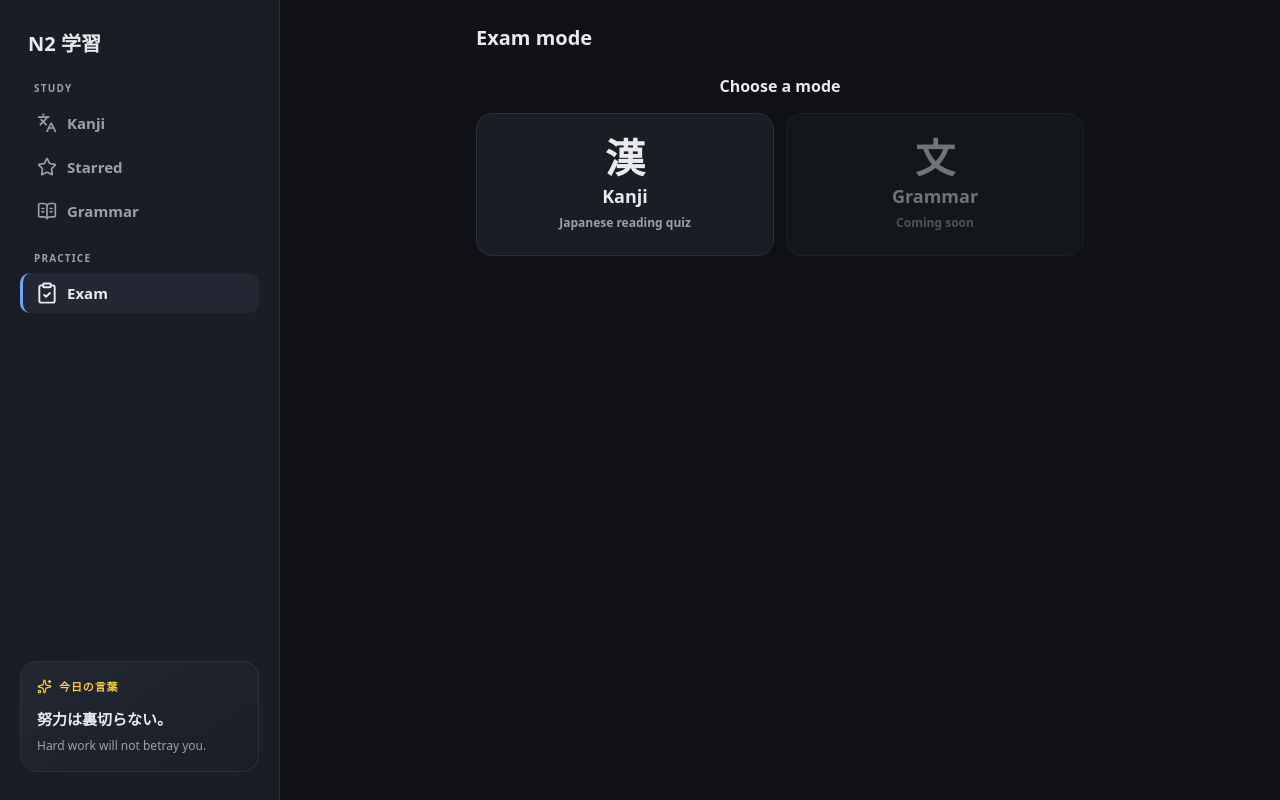
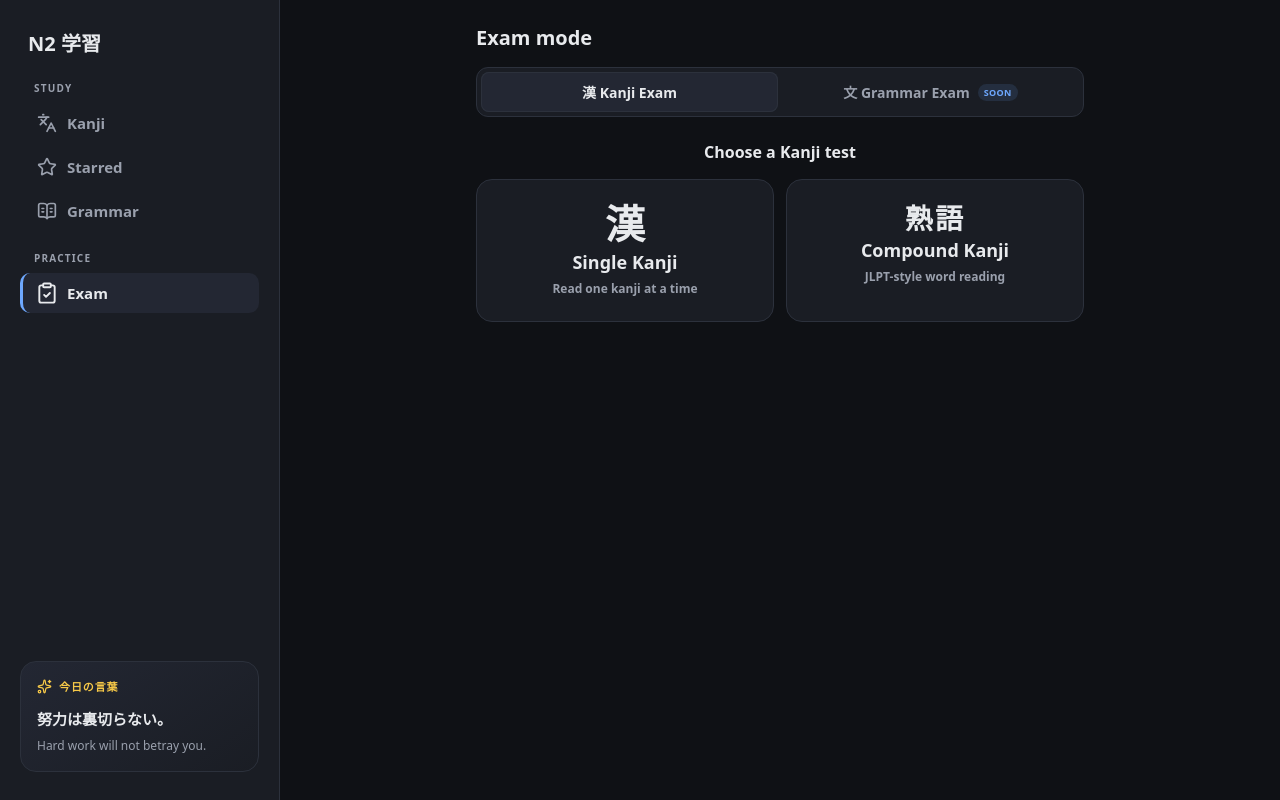
Before and after one commit to aungmyomyat220/N2_Pass, a Next.js app: page /exam in a window 1280 px wide. Built offline with nearby package versions, Linux system fonts and the light colour scheme.

Commit message:
feat: implement exam mode with kanji and grammar tabs, enhance quiz functionality

```diff
--- a/app/exam/page.tsx
+++ b/app/exam/page.tsx
@@ -3,18 +3,24 @@
 import { useCallback, useEffect, useMemo, useState } from "react";
 import rawData from "@/data/n2-kanji.json";
 import type { KanjiCard } from "@/lib/srs";
-import { buildQuiz, type QuizQuestion } from "@/lib/quiz";
+import {
+  buildCompoundQuiz,
+  buildQuiz,
+  type QuizQuestion,
+} from "@/lib/quiz";
 
 const CARDS = rawData as KanjiCard[];
 
-type Mode = "kanji" | "grammar";
-type Phase = "mode" | "count" | "quiz" | "result";
+type ExamTab = "kanji" | "grammar";
+type KanjiMode = "single" | "compound";
+type Phase = "choose" | "count" | "quiz" | "result";
 
 const COUNT_OPTIONS = [10, 20, 50, CARDS.length];
 
 export default function ExamPage() {
-  const [phase, setPhase] = useState<Phase>("mode");
-  const [mode, setMode] = useState<Mode | null>(null);
+  const [activeTab, setActiveTab] = useState<ExamTab>("kanji");
+  const [phase, setPhase] = useState<Phase>("choose");
+  const [kanjiMode, setKanjiMode] = useState<KanjiMode | null>(null);
   const [questions, setQuestions] = useState<QuizQuestion[]>([]);
   const [index, setIndex] = useState(0);
   const [score, setScore] = useState(0);
@@ -24,19 +30,47 @@ export default function ExamPage() {
   const answered = picked !== null;
   const isLast = index === questions.length - 1;
 
-  const startQuiz = useCallback((count: number) => {
-    setQuestions(buildQuiz(CARDS, count));
+  const clearQuiz = useCallback(() => {
+    setQuestions([]);
+    setIndex(0);
+    setScore(0);
+    setPicked(null);
+  }, []);
+
+  const selectTab = (tab: ExamTab) => {
+    setActiveTab(tab);
+    setPhase("choose");
+    setKanjiMode(null);
+    clearQuiz();
+  };
+
+  const startOver = () => {
+    setPhase("choose");
+    setKanjiMode(null);
+    clearQuiz();
+  };
+
+  const startQuiz = useCallback(
+    (count: number) => {
+      if (!kanjiMode) return;
+      const nextQuestions =
+        kanjiMode === "compound"
+          ? buildCompoundQuiz(CARDS, count)
+          : buildQuiz(CARDS, count);
+      setQuestions(nextQuestions);
       setIndex(0);
       setScore(0);
       setPicked(null);
       setPhase("quiz");
-  }, []);
+    },
+    [kanjiMode],
+  );
 
   const choose = useCallback(
     (optionIndex: number) => {
       if (answered || !current) return;
       setPicked(optionIndex);
-      if (current.options[optionIndex].correct) setScore((s) => s + 1);
+      if (current.options[optionIndex].correct) setScore((value) => value + 1);
     },
     [answered, current],
   );
@@ -46,34 +80,26 @@ export default function ExamPage() {
       setPhase("result");
       return;
     }
-    setIndex((i) => i + 1);
+    setIndex((value) => value + 1);
     setPicked(null);
   }, [isLast]);
 
-  // Keyboard: 1-4 to pick an option, Space/Enter to advance once answered.
   useEffect(() => {
     if (phase !== "quiz") return;
-    const onKey = (e: KeyboardEvent) => {
-      if (!answered && /^[1-4]$/.test(e.key)) {
-        const i = Number(e.key) - 1;
-        if (current && i < current.options.length) choose(i);
-      } else if (answered && (e.key === " " || e.key === "Enter")) {
-        e.preventDefault();
+    const onKey = (event: KeyboardEvent) => {
+      if (!answered && /^[1-4]$/.test(event.key)) {
+        const optionIndex = Number(event.key) - 1;
+        if (current && optionIndex < current.options.length) {
+          choose(optionIndex);
+        }
+      } else if (answered && (event.key === " " || event.key === "Enter")) {
+        event.preventDefault();
         next();
       }
     };
     window.addEventListener("keydown", onKey);
     return () => window.removeEventListener("keydown", onKey);
   }, [phase, answered, current, choose, next]);
-
-  const restart = () => {
-    setPhase("mode");
-    setMode(null);
-    setQuestions([]);
-    setIndex(0);
-    setScore(0);
-    setPicked(null);
-  };
 
   const percent = useMemo(
     () => (questions.length ? Math.round((score / questions.length) * 100) : 0),
@@ -84,60 +110,94 @@ export default function ExamPage() {
     <main>
       <header className="app-header">
         <h1>Exam mode</h1>
-        {phase !== "mode" && (
-          <button className="ghost" onClick={restart}>
+        {activeTab === "kanji" && phase !== "choose" && (
+          <button className="ghost" onClick={startOver}>
             Start over
           </button>
         )}
       </header>
 
-      {/* Step 1 — choose mode */}
-      {phase === "mode" && (
+      <div className="exam-tabs" role="tablist" aria-label="Exam subjects">
+        <button
+          className={activeTab === "kanji" ? "exam-tab active" : "exam-tab"}
+          role="tab"
+          aria-selected={activeTab === "kanji"}
+          onClick={() => selectTab("kanji")}
+        >
+          漢 Kanji Exam
+        </button>
+        <button
+          className={activeTab === "grammar" ? "exam-tab active" : "exam-tab"}
+          role="tab"
+          aria-selected={activeTab === "grammar"}
+          onClick={() => selectTab("grammar")}
+        >
+          文 Grammar Exam
+          <span className="coming-badge">Soon</span>
+        </button>
+      </div>
+
+      {activeTab === "grammar" ? (
+        <div className="coming-soon-panel" role="tabpanel">
+          <div className="coming-soon-mark">文</div>
+          <h2>Grammar Exam</h2>
+          <p>Coming soon</p>
+        </div>
+      ) : (
+        <div role="tabpanel">
+          {phase === "choose" && (
             <div className="chooser">
-          <div className="chooser-title">Choose a mode</div>
+              <div className="chooser-title">Choose a Kanji test</div>
               <div className="mode-grid">
                 <button
                   className="mode-card"
                   onClick={() => {
-                setMode("kanji");
+                    setKanjiMode("single");
                     setPhase("count");
                   }}
                 >
                   <div className="mode-emoji">漢</div>
-              <div className="mode-name">Kanji</div>
-              <div className="mode-sub">Japanese reading quiz</div>
+                  <div className="mode-name">Single Kanji</div>
+                  <div className="mode-sub">Read one kanji at a time</div>
                 </button>
-            <button className="mode-card disabled" disabled>
-              <div className="mode-emoji">文</div>
-              <div className="mode-name">Grammar</div>
-              <div className="mode-sub">Coming soon</div>
+                <button
+                  className="mode-card"
+                  onClick={() => {
+                    setKanjiMode("compound");
+                    setPhase("count");
+                  }}
+                >
+                  <div className="mode-emoji compound-mark">熟語</div>
+                  <div className="mode-name">Compound Kanji</div>
+                  <div className="mode-sub">JLPT-style word reading</div>
                 </button>
               </div>
             </div>
           )}
 
-      {/* Step 2 — choose how many */}
-      {phase === "count" && mode === "kanji" && (
+          {phase === "count" && kanjiMode && (
             <div className="chooser">
-          <div className="chooser-title">How many questions?</div>
+              <div className="chooser-title">
+                {kanjiMode === "compound" ? "Compound Kanji" : "Single Kanji"}
+                : How many questions?
+              </div>
               <div className="count-grid">
-            {COUNT_OPTIONS.map((c) => (
+                {COUNT_OPTIONS.map((count) => (
                   <button
-                key={c}
+                    key={count}
                     className="count-card"
-                onClick={() => startQuiz(c)}
+                    onClick={() => startQuiz(count)}
                   >
-                {c === CARDS.length ? `All (${c})` : c}
+                    {count === CARDS.length ? `All (${count})` : count}
                   </button>
                 ))}
               </div>
-          <button className="ghost back" onClick={() => setPhase("mode")}>
+              <button className="ghost back" onClick={startOver}>
                 ← Back
               </button>
             </div>
           )}
 
-      {/* Step 3 — the quiz */}
           {phase === "quiz" && current && (
             <>
               <div className="quiz-progress">
@@ -148,27 +208,39 @@ export default function ExamPage() {
               </div>
 
               <div className="quiz-prompt">
-            <div className="quiz-kanji">{current.card.kanji}</div>
-            <div className="quiz-ask">この漢字の読み方はどれですか？</div>
+                <div
+                  className={
+                    current.kind === "compound"
+                      ? "quiz-kanji compound"
+                      : "quiz-kanji"
+                  }
+                >
+                  {current.prompt}
+                </div>
+                <div className="quiz-ask">
+                  {current.kind === "compound"
+                    ? "この言葉の読み方はどれですか？"
+                    : "この漢字の読み方はどれですか？"}
+                </div>
               </div>
 
               <div className="options">
-            {current.options.map((opt, i) => {
-              let cls = "option";
+                {current.options.map((option, optionIndex) => {
+                  let className = "option";
                   if (answered) {
-                if (opt.correct) cls += " correct";
-                else if (i === picked) cls += " wrong";
-                else cls += " dim";
+                    if (option.correct) className += " correct";
+                    else if (optionIndex === picked) className += " wrong";
+                    else className += " dim";
                   }
                   return (
                     <button
-                  key={i}
-                  className={cls}
-                  onClick={() => choose(i)}
+                      key={`${option.label}-${optionIndex}`}
+                      className={className}
+                      onClick={() => choose(optionIndex)}
                       disabled={answered}
                     >
-                  <span className="opt-num">{i + 1}</span>
-                  <span className="opt-label">{opt.label}</span>
+                      <span className="opt-num">{optionIndex + 1}</span>
+                      <span className="opt-label">{option.label}</span>
                     </button>
                   );
                 })}
@@ -178,7 +250,9 @@ export default function ExamPage() {
                 <div className="feedback">
                   {current.card.example && (
                     <div className="ex-inline">
-                  <span className="ex-word">{current.card.example.word}</span>
+                      <span className="ex-word">
+                        {current.card.example.word}
+                      </span>
                       <span className="ex-reading">
                         （{current.card.example.reading}）
                       </span>
@@ -196,7 +270,6 @@ export default function ExamPage() {
             </>
           )}
 
-      {/* Step 4 — result */}
           {phase === "result" && (
             <div className="result">
               <div className="result-score">
@@ -214,10 +287,12 @@ export default function ExamPage() {
                 <button className="good" onClick={() => setPhase("count")}>
                   Choose count
                 </button>
-            <button className="reveal" onClick={restart}>
-              New exam
+                <button className="reveal" onClick={startOver}>
+                  Change test
                 </button>
               </div>
+            </div>
+          )}
         </div>
       )}
     </main>
--- a/app/globals.css
+++ b/app/globals.css
@@ -700,6 +700,76 @@ button.restart-review {
 }
 
 /* ---- Exam mode ---- */
+.exam-tabs {
+  display: grid;
+  grid-template-columns: 1fr 1fr;
+  gap: 4px;
+  padding: 4px;
+  margin-bottom: 24px;
+  background: var(--surface);
+  border: 1px solid var(--border);
+  border-radius: 12px;
+}
+
+.exam-tab {
+  display: flex;
+  align-items: center;
+  justify-content: center;
+  gap: 8px;
+  padding: 10px 12px;
+  background: transparent;
+  color: var(--muted);
+  border-radius: 8px;
+  font-size: 14px;
+}
+
+.exam-tab:hover,
+.exam-tab.active {
+  background: var(--surface-2);
+  color: var(--text);
+}
+
+.exam-tab.active {
+  box-shadow: inset 0 0 0 1px var(--border);
+}
+
+.coming-badge {
+  padding: 2px 6px;
+  border-radius: 999px;
+  background: rgba(110, 168, 254, 0.12);
+  color: var(--accent);
+  font-size: 9px;
+  font-weight: 700;
+  letter-spacing: 0.04em;
+  text-transform: uppercase;
+}
+
+.coming-soon-panel {
+  min-height: 300px;
+  padding: 48px 24px;
+  background: var(--surface);
+  border: 1px solid var(--border);
+  border-radius: 16px;
+  text-align: center;
+}
+
+.coming-soon-mark {
+  color: var(--accent);
+  font-size: 72px;
+  line-height: 1;
+}
+
+.coming-soon-panel h2 {
+  margin: 18px 0 6px;
+  font-size: 20px;
+}
+
+.coming-soon-panel p {
+  margin: 0;
+  color: var(--muted);
+  font-size: 14px;
+}
+
 .chooser {
   margin-top: 24px;
 }
@@ -742,6 +812,11 @@ button.restart-review {
 .mode-emoji {
   font-size: 40px;
   line-height: 1;
+}
+
+.mode-emoji.compound-mark {
+  font-size: 28px;
+  letter-spacing: 0.08em;
 }
 
 .mode-name {
@@ -802,6 +877,11 @@ button.restart-review {
   font-size: 96px;
   line-height: 1;
   font-weight: 500;
+}
+
+.quiz-kanji.compound {
+  font-size: 64px;
+  line-height: 1.15;
 }
 
 .quiz-ask {
--- a/lib/quiz.ts
+++ b/lib/quiz.ts
@@ -11,6 +11,8 @@ export type QuizOption = {
 
 export type QuizQuestion = {
   card: KanjiCard;
+  kind: "single" | "compound";
+  prompt: string;
   options: QuizOption[];
 };
 
@@ -56,6 +58,44 @@ export function buildQuiz(cards: KanjiCard[], count: number): QuizQuestion[] {
       ...distractors.map((label) => ({ label, correct: false })),
     ]);
 
-    return { card, options };
+    return { card, kind: "single", prompt: card.kanji, options };
   });
 }
+
+// Build JLPT-style reading questions from the compound example on each card.
+// The prompt is a word written with kanji and the options are kana readings.
+export function buildCompoundQuiz(
+  cards: KanjiCard[],
+  count: number,
+): QuizQuestion[] {
+  const eligible = cards.filter(
+    (card) => card.example?.word && card.example.reading,
+  );
+  const picked = shuffle(eligible).slice(0, Math.min(count, eligible.length));
+
+  return picked.map((card) => {
+    const example = card.example!;
+    const distractors: string[] = [];
+    const seen = new Set<string>([example.reading]);
+
+    for (const other of shuffle(eligible)) {
+      if (distractors.length >= OPTIONS_PER_QUESTION - 1) break;
+      const reading = other.example!.reading;
+      if (seen.has(reading)) continue;
+      seen.add(reading);
+      distractors.push(reading);
+    }
+
+    const options: QuizOption[] = shuffle([
+      { label: example.reading, correct: true },
+      ...distractors.map((label) => ({ label, correct: false })),
+    ]);
+
+    return {
+      card,
+      kind: "compound",
+      prompt: example.word,
+      options,
+    };
+  });
+}
```
Lines whose indentation alone changed are shown as unchanged.
